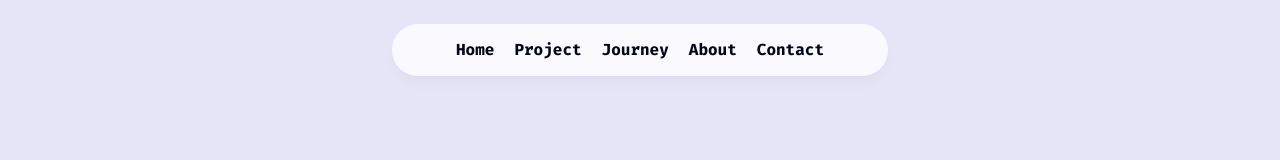
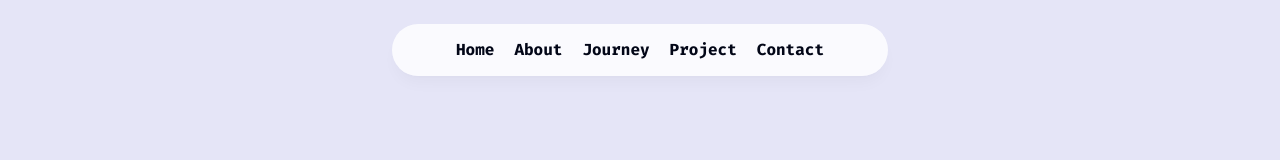
Before and after one commit to mahmoudsaeedua74/portfolio, a Next.js app: page / in a window 1280 px wide. Shown: the top 160 px of the page. Built offline with nearby package versions, Linux system fonts and the light colour scheme; a web font is replaced by a local one.

Commit message:
"improve performance "

```diff
--- a/src/app/layout.tsx
+++ b/src/app/layout.tsx
@@ -12,9 +12,12 @@ const geistMono = Geist_Mono({
 });
 
 export const metadata: Metadata = {
-  title: "Portfolio ",
-  description:
-    "this is a Portfolio Website use Next.js App, Framer Motion, TypeScript, Tailwind CSS, Email",
+  title: "Portfolio",
+  description: "this is a Portfolio Website use Next.js App, Framer Motion, TypeScript, Tailwind CSS, Email",
+  robots: {
+    index: true,
+    follow: true,
+  },
 };
 
 export default function RootLayout({
--- a/src/components/About.tsx
+++ b/src/components/About.tsx
@@ -12,7 +12,6 @@ const AnimatedCodeView = () => {
       },
     },
   };
-
   const item = {
     hidden: { opacity: 0, x: -50 },
     show: {
@@ -23,7 +22,6 @@ const AnimatedCodeView = () => {
       },
     },
   };
-  // Reusable animated line component
   const AnimatedLine = ({ children }: { children: ReactNode }) => (
     <motion.div
       variants={item}
--- a/src/components/Content.tsx
+++ b/src/components/Content.tsx
@@ -105,6 +105,7 @@ const ContactForm: React.FC = () => {
             />
             <div className="flex justify-center md:justify-start">
               <button
+              type="submit" aria-label="Submit form"
                 disabled={isLoading}
                 className="relative p-0.5 inline-flex items-center justify-center font-bold overflow-hidden group rounded-md"
               >
--- a/src/components/Journey.tsx
+++ b/src/components/Journey.tsx
@@ -37,9 +37,9 @@ export default function Journey() {
       ref={sectionRef}
       className="w-full font-semibold px-4 md:px-8 lg:w-[85%] xl:w-[70%] mx-auto my-10 md:my-20 relative min-h-screen"
     >
-      <h1 className="font-bold  mb-12 text-gray-800 dark:text-indigo-100 text-center text-4xl">
+      <h2 className="font-bold  mb-12 text-gray-800 dark:text-indigo-100 text-center text-4xl">
         My Journey
-      </h1>
+      </h2>
       <motion.ol
         className="relative border-l border-gray-200 dark:border-gray-700 ml-3 md:ml-4"
         variants={container}
--- a/src/components/Navbar.tsx
+++ b/src/components/Navbar.tsx
@@ -7,6 +7,8 @@ export default function Navbar() {
     <>
       <div>
         <button
+          aria-expanded="false"
+          aria-label="Open menu"
           className="relative group block sm:hidden m-2"
           onClick={() => setIsOpen(!isOpen)}
         >
@@ -23,7 +25,6 @@ export default function Navbar() {
         </button>
       </div>
       <header className="z-[999] relative">
-
         <motion.nav
           className={`"
             ${
@@ -60,8 +61,10 @@ export default function Navbar() {
             items-center space-y-10 sm:space-y-0 justify-center gap-y-1  text-5xl sm:text-base text-slate-950  font-bold sm:w-[initial] sm:flex-nowrap sm:gap-5"
           >
             {isOpen == false && (
-                <div>
+              <li>
                 <button
+                  aria-expanded="false"
+                  aria-label="Open menu"
                   className="relative group text-end block sm:hidden"
                   onClick={() => setIsOpen(!isOpen)}
                 >
@@ -76,8 +79,9 @@ export default function Navbar() {
                     </div>
                   </div>
                 </button>
-                </div>
+              </li>
             )}
+            <li>
               <a
                 className="hover:text-slate-700 duration-150 transition-colors cursor-pointer"
                 href="#home"
@@ -85,29 +89,46 @@ export default function Navbar() {
               >
                 Home
               </a>
-              <a href="#Project"   onClick={() => setIsOpen(!isOpen)} className="hover:text-slate-700 duration-150 transition-colors cursor-pointer">
-                Project
+            </li>
+            <li>
+              <a
+                href="#About"
+                onClick={() => setIsOpen(!isOpen)}
+                className="hover:text-slate-700 duration-150 transition-colors cursor-pointer"
+              >
+                About
               </a>
+            </li>
+            <li>
               <a
-                className="hover:text-slate-700 duration-150 transition-colors cursor-pointer"  onClick={() => setIsOpen(!isOpen)}
+                className="hover:text-slate-700 duration-150 transition-colors cursor-pointer"
+                onClick={() => setIsOpen(!isOpen)}
                 href="#Journey"
               >
                 Journey
               </a>
+            </li>
+            <li>
               <a
-              href="#About"  onClick={() => setIsOpen(!isOpen)}
-              className="hover:text-slate-700 duration-150 transition-colors cursor-pointer">
-                About
+                href="#Project"
+                onClick={() => setIsOpen(!isOpen)}
+                className="hover:text-slate-700 duration-150 transition-colors cursor-pointer"
+              >
+                Project
               </a>
-              <a href="#Contact"  onClick={() => setIsOpen(!isOpen)}
-
-              className="hover:text-slate-700 duration-150 transition-colors cursor-pointer">
+            </li>
+            <li>
+              {" "}
+              <a
+                href="#Contact"
+                onClick={() => setIsOpen(!isOpen)}
+                className="hover:text-slate-700 duration-150 transition-colors cursor-pointer"
+              >
                 Contact
               </a>
+            </li>
           </ul>
         </motion.nav>
-
-
       </header>
     </>
   );
--- a/src/components/ThemeToggle.tsx
+++ b/src/components/ThemeToggle.tsx
@@ -25,12 +25,8 @@ const ThemeToggle = () => {
   };
 
   return (
-    <div aria-label="toggle dark" role="button"
-     className="fixed bottom-5 transform -translate-y-1/2 right-4  rounded-full shadow-2xl  "
->
-
+    <div aria-label="toggle dark" role="button" className="fixed bottom-5 transform -translate-y-1/2 right-4  rounded-full shadow-2xl ">
       <input
-
         type="checkbox"
         id="checkbox"
         className="hidden"
```
Lines whose indentation alone changed are shown as unchanged.
